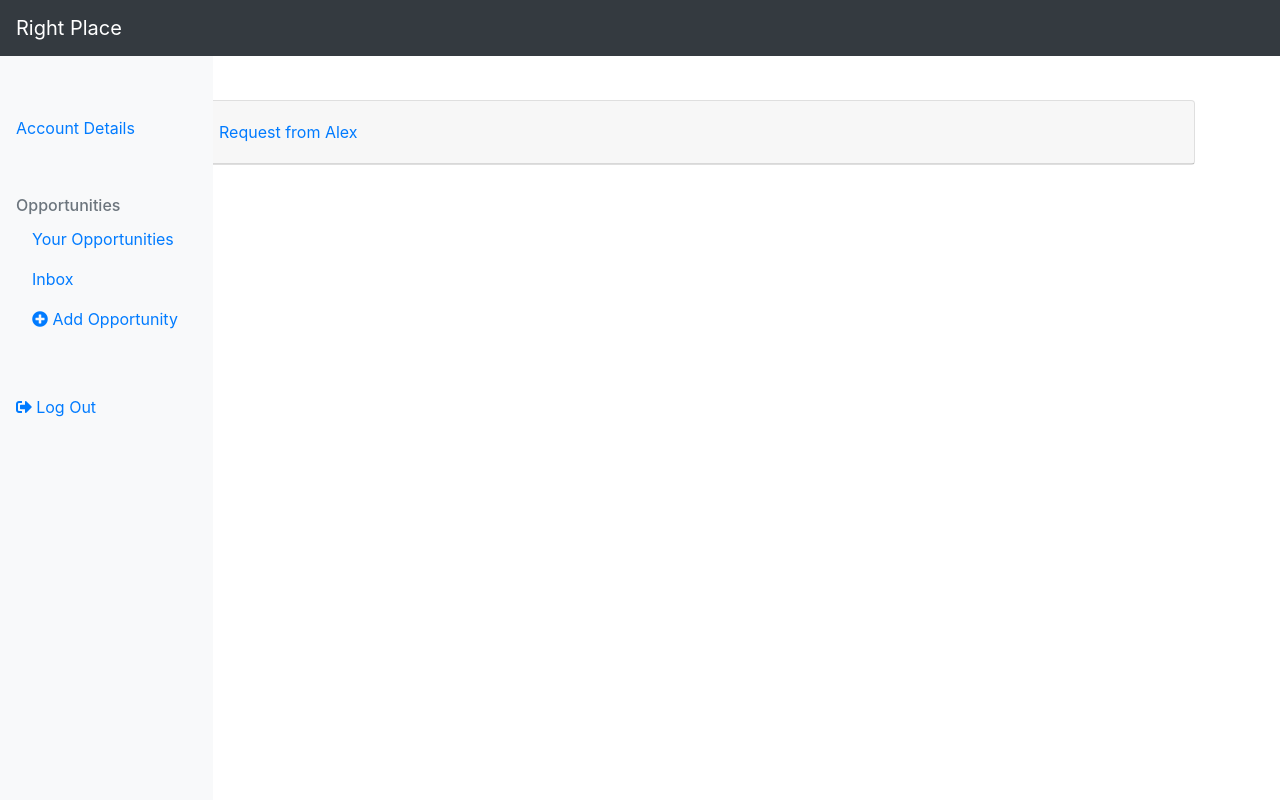
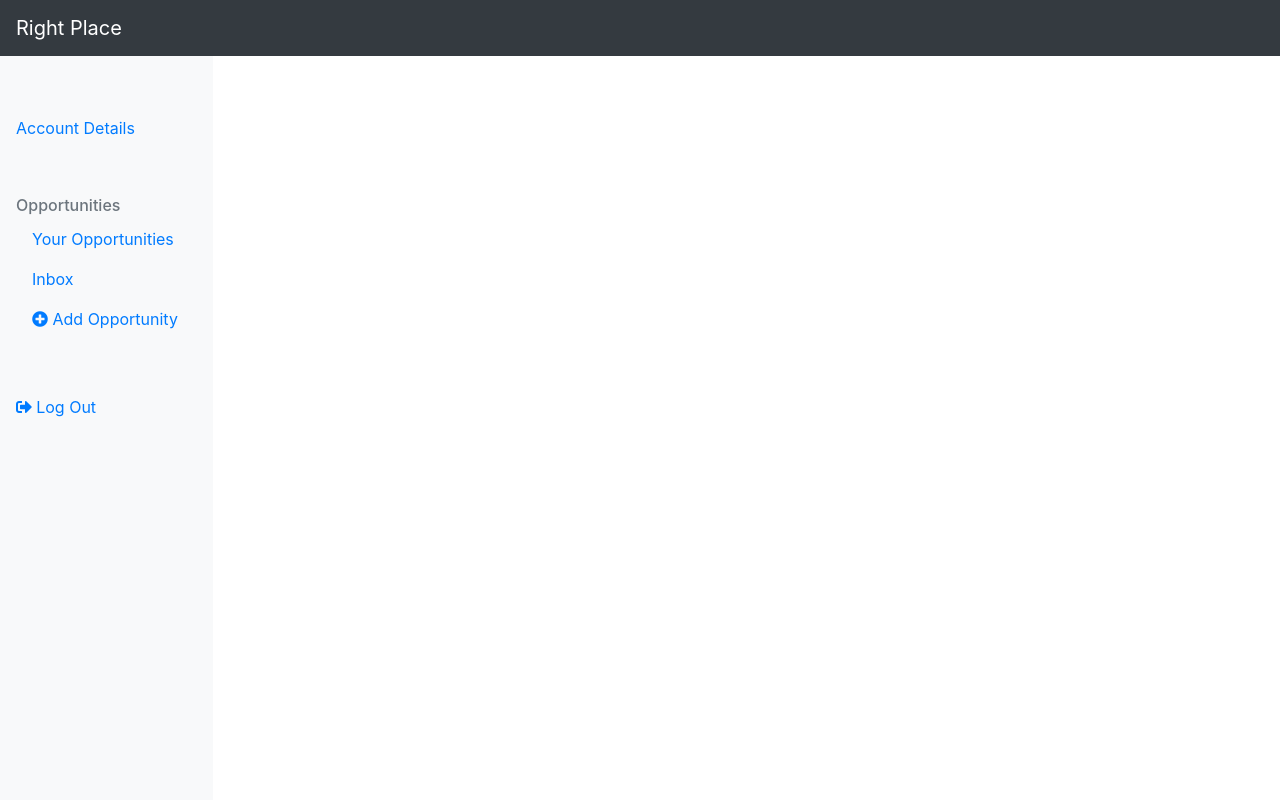
Before and after one commit to al3xk3nny/stream2_project2, a Django app: template opportunities/templates/opportunities/inbox.html in a window 1280 px wide. Run offline with Django 3.2, Linux system fonts and the light colour scheme; the template is opened without the code that fills it, so the values that code supplies are empty; some libraries are stand-ins or nearby versions.

Commit message:
Added Messages model

```diff
--- a/opportunities/admin.py
+++ b/opportunities/admin.py
@@ -1,6 +1,8 @@
 from django.contrib import admin
-from .models import Post
+from .models import Post, Message
 
 # Register your models here.
 
 admin.site.register(Post)
+
+admin.site.register(Message)
--- a/opportunities/templates/opportunities/inbox.html
+++ b/opportunities/templates/opportunities/inbox.html
@@ -6,12 +6,16 @@
 
     <div class="profile-body">
 
+
             <div id="accordion">
+
+                {% for message in messages %}
+
                     <div class="card">
                         <div class="card-header" id="headingOne">
                             <h5 class="mb-0">
-                        <button class="btn btn-link" data-toggle="collapse" data-target="#collapseOne" aria-expanded="true" aria-controls="collapseOne">
-                          Request from Alex
+                                <button class="btn btn-link collapsed" data-toggle="collapse" data-target="#collapseOne" aria-expanded="true" aria-controls="collapseOne">
+                                  Request from {{ message.author.first_name }}
                                 </button>
                             </h5>
                         </div>
@@ -25,9 +29,9 @@
                                         <div class="card">
                                             <img class="card-img-top" src="#" alt="Card image cap">
                                             <div class="card-body">
-                                        <h5 class="card-title">Original Title</h5>
-                                        <p class="card-text">Original Description</p>
-                                        <p class="card-text">Date</p>
+                                                <h5 class="card-title">{{ message.post.title }}</h5>
+                                                <p class="card-text">{{ message.post.content }}</p>
+                                                <p class="card-text">{{ message.post.created_date }}</p>
                                             </div>
                                         </div>
                                     </div>
@@ -36,9 +40,9 @@
                                         <div class="card">
                                             <img class="card-img-top" src="#" alt="Card image cap">
                                             <div class="card-body">
-                                        <h5 class="card-title">Request Title</h5>
-                                        <p class="card-text">Request Description</p>
-                                        <p class="card-text">Date</p>
+                                                <h5 class="card-title">{{ message.title }}</h5>
+                                                <p class="card-text">{{ message.content }}</p>
+                                                <p class="card-text">{{ message.created_date }}</p>
                                             </div>
                                         </div>
                                     </div>
@@ -48,11 +52,11 @@
                                             <div class="card-body">
                                                 <h5 class="card-title">I'd Like to get in touch</h5>
                                                 <p class="card-text">Name:</p>
-                                        <p class="card-text">Alex Kenny</p>
+                                                <p class="card-text">{{ message.author.first_name }} {{ message.author.last_name }}</p>
                                                 <p class="card-text">Email:</p>
-                                        <p class="card-text">alex@example.com</p>
+                                                <p class="card-text">{{ message.author.email }}</p>
                                                 <p class="card-text">Phone Number:</p>
-                                        <p class="card-text">+353876543253</p>
+                                                <p class="card-text">{{ message.author.profile.phone_number }}</p>
                                             </div>
                                         </div>
                                     </div>
@@ -62,6 +66,9 @@
                             </div>
                         </div>
                     </div>
+
+                {% endfor %}
+
             </div>
 
     </div>
--- a/opportunities/views.py
+++ b/opportunities/views.py
@@ -1,7 +1,7 @@
 from django.shortcuts import render, redirect
 from django.contrib.auth.decorators import login_required
 from django.utils import timezone
-from .models import Post
+from .models import Post, Message
 from .forms import PostForm
 from django.contrib.auth.models import User
 
@@ -31,8 +31,9 @@
 
 
 def show_inbox(request):
+    messages = Message.objects.filter()
 
-    return render(request, "opportunities/inbox.html")
+    return render(request, "opportunities/inbox.html", {"messages": messages})
 
 
 @login_required
```
Also changed, not shown: opportunities/models.py (+14 -0 lines), opportunities/migrations/0003_message.py (added). Lines whose indentation alone changed are shown as unchanged.
